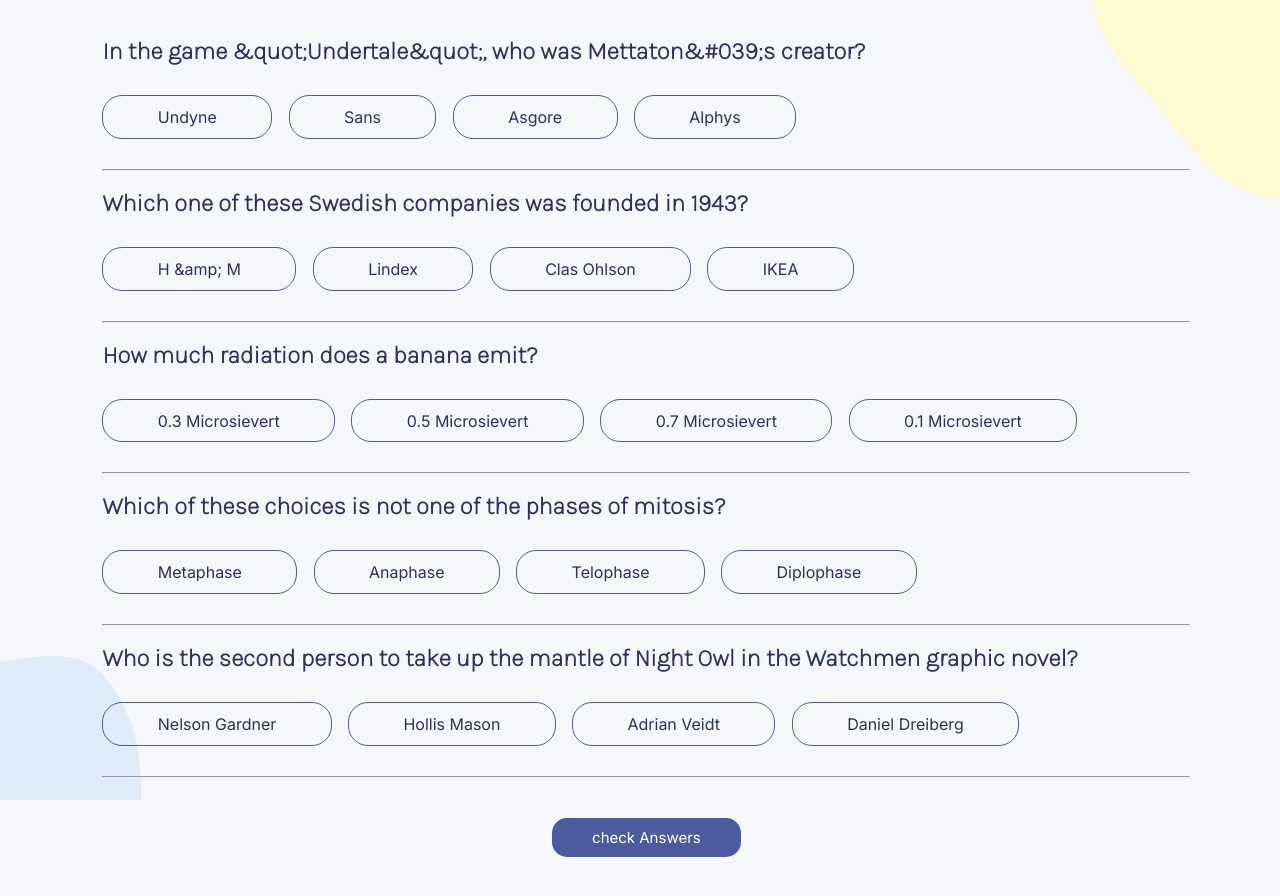
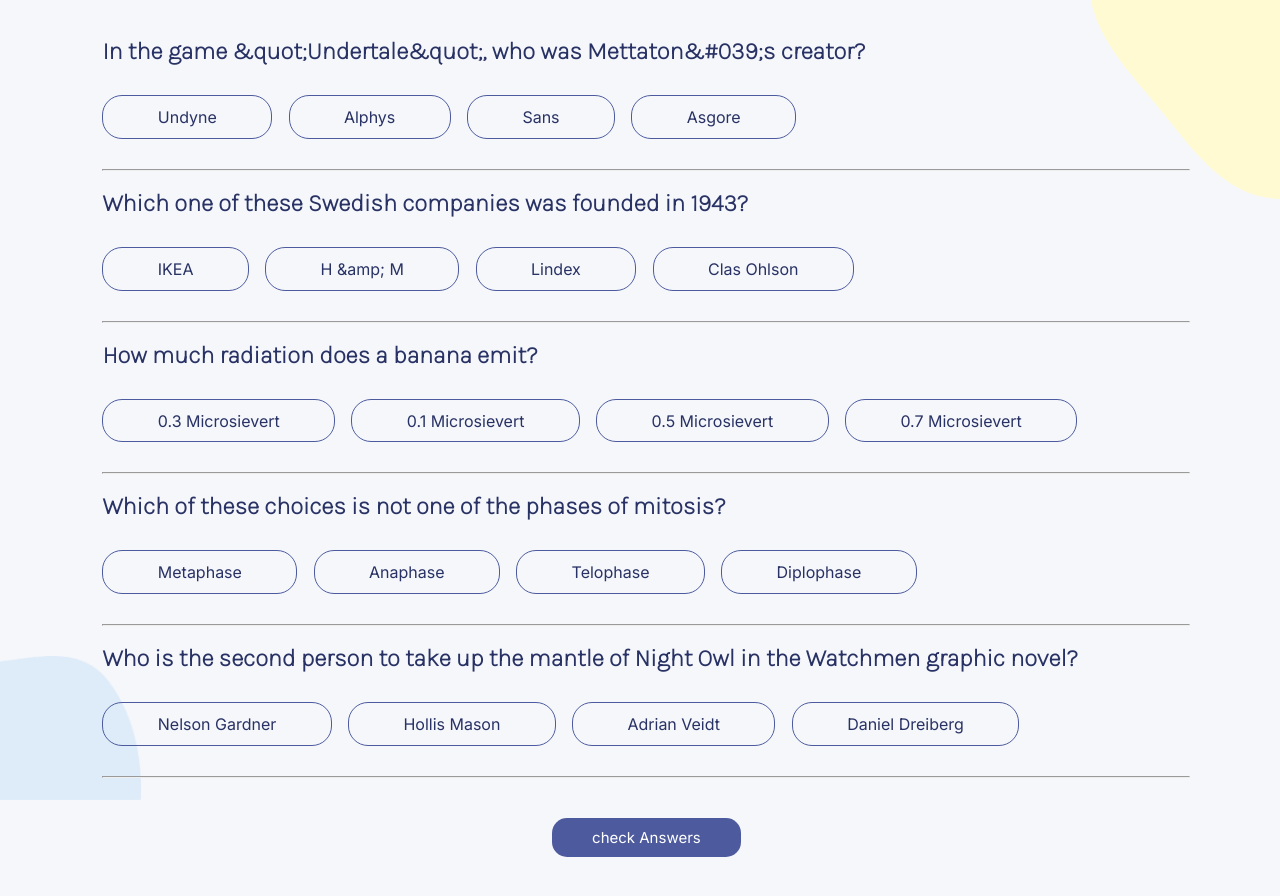
Before and after one commit to Caleb00004/Quizzical-App, a React (Create React App) app: page / in a window 1280 px wide. Both pictures are taken after a click on the button "Start quiz". Built offline with nearby package versions, Linux system fonts and the light colour scheme.

Commit message:
added some dynamic stye and  button to QUESTIONPAGE.js

```diff
--- a/src/App.js
+++ b/src/App.js
@@ -3,15 +3,26 @@
 import QuestionPage from './components/questionPage';
 import Test  from './testData';
 import {nanoid} from 'nanoid'
+//import images from '../images'
 
-//import images from '../images'
 
 export default function App () {
 
-    const [Questions, setQuestions] = React.useState([])
+    const [Questions, setQuestions] = React.useState([]) // stores quizzical data
+    const [displayAnswers, setDisplayAnswers] = React.useState(false) // primary aim to dynamically render different styles in questionPage component
+    const [correctAnswers, setcorrectAnswers] = React.useState([]) // stores array of correct answers gotten/selected by the user
 
-    // function to sey the sate to the question data gotten
+    // function to set the sate to the question data gotten
     function requestData () {
+        if (displayAnswers) {
+            setDisplayAnswers(false)
+            setQuestions(Test)
+        }
+
+        // generate random index to randomly add correct_answer to incorrect_answer array
+        function generateRandomIndex () {
+            return Math.floor(Math.random() * 4)
+        }
 
         for (let i = 0; i < Test.length; i++) {
             let array = Test[i].incorrect_answers
@@ -20,21 +31,24 @@
 
             })
             Test[i].incorrect_answers = mapping
-            Test[i].incorrect_answers.push({id: nanoid(), answer: Test[i].correct_answer, isClicked:false})
+            Test[i].incorrect_answers.splice(generateRandomIndex(), 0, {id: nanoid(), answer: Test[i].correct_answer, isClicked:false})
             Test[i].id = nanoid()
         }
 
+//        console.log(Test)
+//        setDisplayAnswers(false)
         setQuestions(Test)
 
     }
 
     // function to idenify which answer was selected from the 'incorrect_answers' array
     // Has 2 parameters questionId and answerId
-    // questionId is to check which specific question object was clicked
-    // answerID is used to get the specifc 'incorrect_answer' array that was se inside the question object slecected
+    // questionId = used to check which specific question object was clicked
+    // answerID = used to get the specific answer object inside the 'incorrect_answer' array that was slecected
+    // it is passed down to the "QUESTIONPAGE" component and called as an onClick event hander in the COMPONENT.
+    // When called, gets the specific question object that called it using the QUESTIONID
+    // Then using the ANSWERID,it maps through the incorrect_answers array and flips isClicked value of the specific answer object inside 'incorrect_answers' array to True
     function selectAnswer(questionId, answerId) {
-        console.log(`${questionId} and ${answerId}`)
-
         let newState = []
 
         let mapQuestion = Questions.map(questionItem => {
@@ -48,26 +62,39 @@
             } else {
                 return questionItem
             }
-            /*
-            return (questionItem.id === questionId ?
-                ({...questionItem, incorrect_answers : mapAnswer})
-                : questionItem ) */
         })
 
         setQuestions(mapQuestion)
-//        console.log(mapQuestion)
+        //console.log(mapQuestion)
 
     }
 
+    // function to check how many answers was gotten right by the user
     function checkAnswer () {
+        let selectedAnswer = []
+
+        Questions.map(queItem => {
+            queItem.incorrect_answers.map(ansItem => {
+                if (ansItem.isClicked && ansItem.answer === queItem.correct_answer) {
+                    selectedAnswer.push(ansItem.answer)
+                    setcorrectAnswers(selectedAnswer)
+                }
+//                ansItem.isClicked ? ansItem.answerconsole.log(ansItem.answer)
+            })
+        })
+        setDisplayAnswers(true)
         console.log("answerbtn clicked")
+    //    console.log(displayAnswers)
     }
 
+//    console.log(displayAnswers)
     return (
         <div>
             <img className="blob-5" src={'./images/blob 5.png'}></img>
             <img className="blob-4" src={'./images/blob 4.png'}></img>
-            {Questions.length < 1 ? <StartPage Data={requestData}/> : <QuestionPage quizzical={Questions} Answer={selectAnswer} check={checkAnswer}/>}
+            {Questions.length < 1 ?
+                <StartPage Data={requestData}/> :
+                <QuestionPage quizzical={Questions} select={selectAnswer} check={checkAnswer} displayAns={displayAnswers} correct={correctAnswers} newGame={requestData} />}
 
         </div>
     )
--- a/src/components/questionPage.js
+++ b/src/components/questionPage.js
@@ -1,11 +1,33 @@
 import React from "react"
 
+
 export default function renderQuestions (props) {
+    const question = props.quizzical
 
-    const question = props.quizzical
+    console.log(props.displayAns)
+
+    // function to dynamic generate style for the answer items
+    // if renders different styles based on props.dispalyAns
+    function styleGenerator (type, condition, condition2 = false ) {
+        if (type === 'selectingAnswer' ) {
+            if (condition) {
+                return {backgroundColor : '#D6DBF5'}
+            }
+        } else {
+            if (condition) {
+                return {backgroundColor : '#94D7A2'}
+            } if (condition2) {
+                return {backgroundColor : '#F8BCBC'}
+            } else {
+                return {opacity : 0.5, backgroundColor: '#F5F7FB' }
+            }
+        }
+
+    }
+
+    // mapping through the quiz data passed down as a prop from APP.js parent component
+    // maps through it and displays/renders each individaul question and it's corresponding answers array to the DOM
     const mapQuizzical = question.map(item => {
-
-        //console.log(item.incorrect_answers[1])
 
         return (
             <div key={item.id}>
@@ -15,18 +37,15 @@
                     {item.incorrect_answers.map(answerItem =>
                         <li
                             key={answerItem.id}
-                            onClick={(id)=> props.Answer(item.id, answerItem.id)}
+                            {...(!props.displayAns && {onClick: (id) => {props.select(item.id, answerItem.id)}})}
+//                            onClick={(id)=> props.select(item.id, answerItem.id)}
                             id={answerItem.id}
-                            style={answerItem.isClicked ? {backgroundColor: '#D6DBF5'} : {backgroundColoe: '#293264'} }>
+                            style = { !props.displayAns ?
+                                    styleGenerator('selectingAnswer', answerItem.isClicked) :
+                                    styleGenerator('displayingAnswer', answerItem.answer === item.correct_answer, answerItem.isClicked )}
+                        >
                             {answerItem.answer}
                         </li>)}
-                    {/*
-                    <li key={item.incorrect_answers[0].id} onClick={(id)=> props.Answer(id)} id={item.incorrect_answers[0].id}>{item.incorrect_answers[0].answer}</li>
-                    <li key={item.incorrect_answers[1].id} id={item.incorrect_answers[1].id}>{item.incorrect_answers[1].answer}</li>
-                    <li key={item.incorrect_answers[2].id} id={item.incorrect_answers[2].id}>{item.incorrect_answers[2].answer}</li>
-                    <li key={item.incorrect_answers[3].id} id={item.incorrect_answers[3].id}>{item.incorrect_answers[3].answer}</li>
-                    */}
-
                 </ul>
                 <hr></hr>
             </div>
@@ -37,20 +56,10 @@
     return (
         <div className="question-page">
             {mapQuizzical}
-            <button className="check-answer" onClick={props.check}>check Answers</button>
+            {props.displayAns && <span>You scored {props.correct.length}/5 correct answers </span>}
+            {!props.displayAns ? <button onClick={props.check}>check Answers</button> : <button onClick={props.newGame}>New Game</button> }
+
         </div>
-        /*
-        <div className="question-page">
-            <br></br>
-            <h1>How would one say goodbye in Spanish? This is also a test of character because we cant know</h1>
-            <ul className="answer-list">
-                <li>adios</li>
-                <li>mama cita</li>
-                <li>senorita</li>
-                <li>casper</li>
-            </ul>
-            <hr></hr>
-        </div>
-        */
+
     )
 }
--- a/src/style.css
+++ b/src/style.css
@@ -7,6 +7,7 @@
 body {
     height: 100%;
     width: 100%;
+/*    background-color: #f5fbf5; */
     background-color: #F5F7FB;
 }
 
@@ -126,7 +127,7 @@
     background-color: #D6DBF5;
 }
 
-.check-answer {
+.question-page > button {
     margin-top: 40px;
     margin-bottom: 40px;
     padding: 10px 40px;
@@ -138,3 +139,12 @@
     font-size: 15px;
     cursor: pointer;
 }
+
+/* dispaly correct answer */
+span {
+    color: #293264;
+    font-family: 'Inter';
+    padding-right: 30px;
+    font-size: 120%;
+
+}
```
